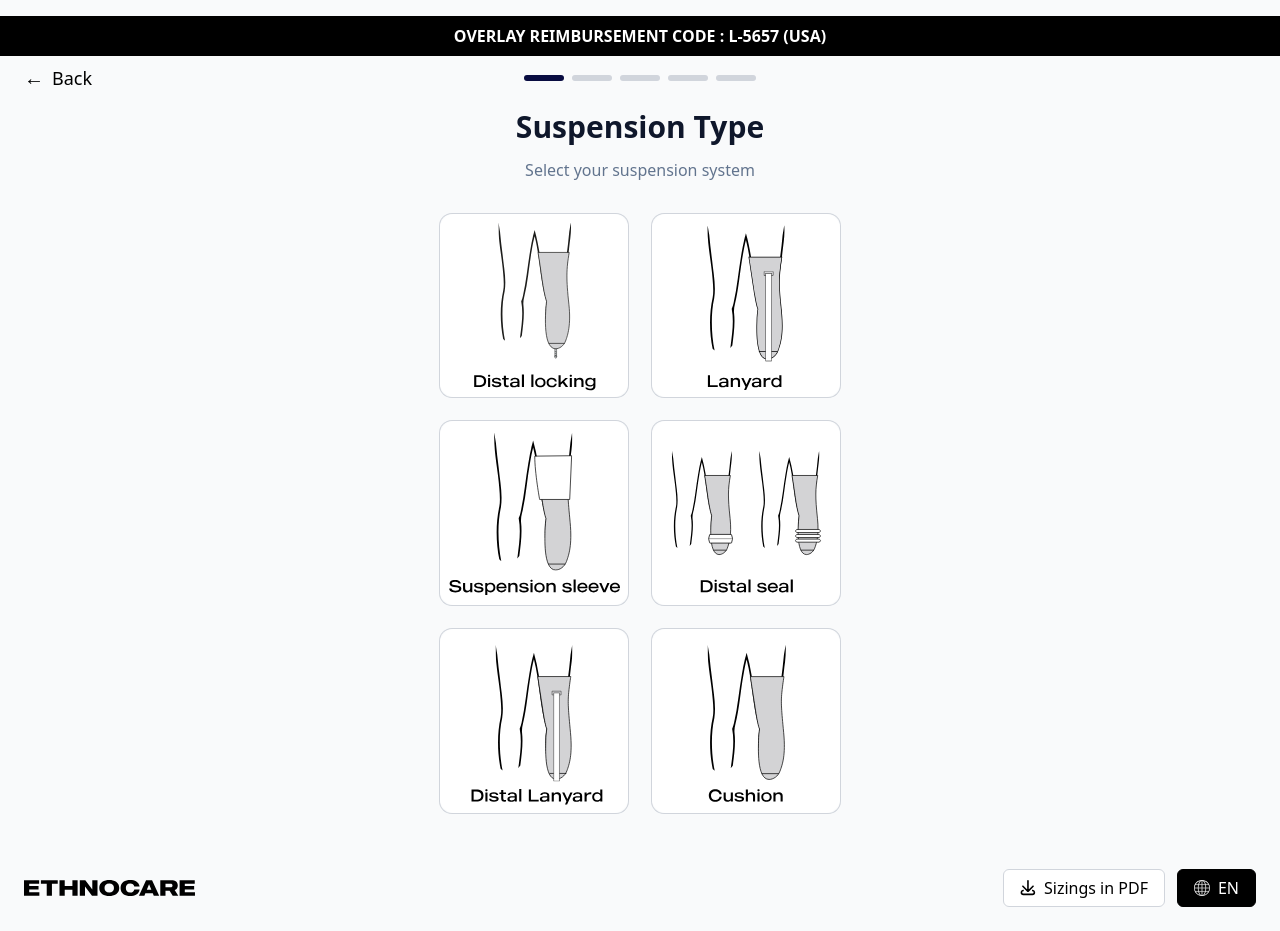
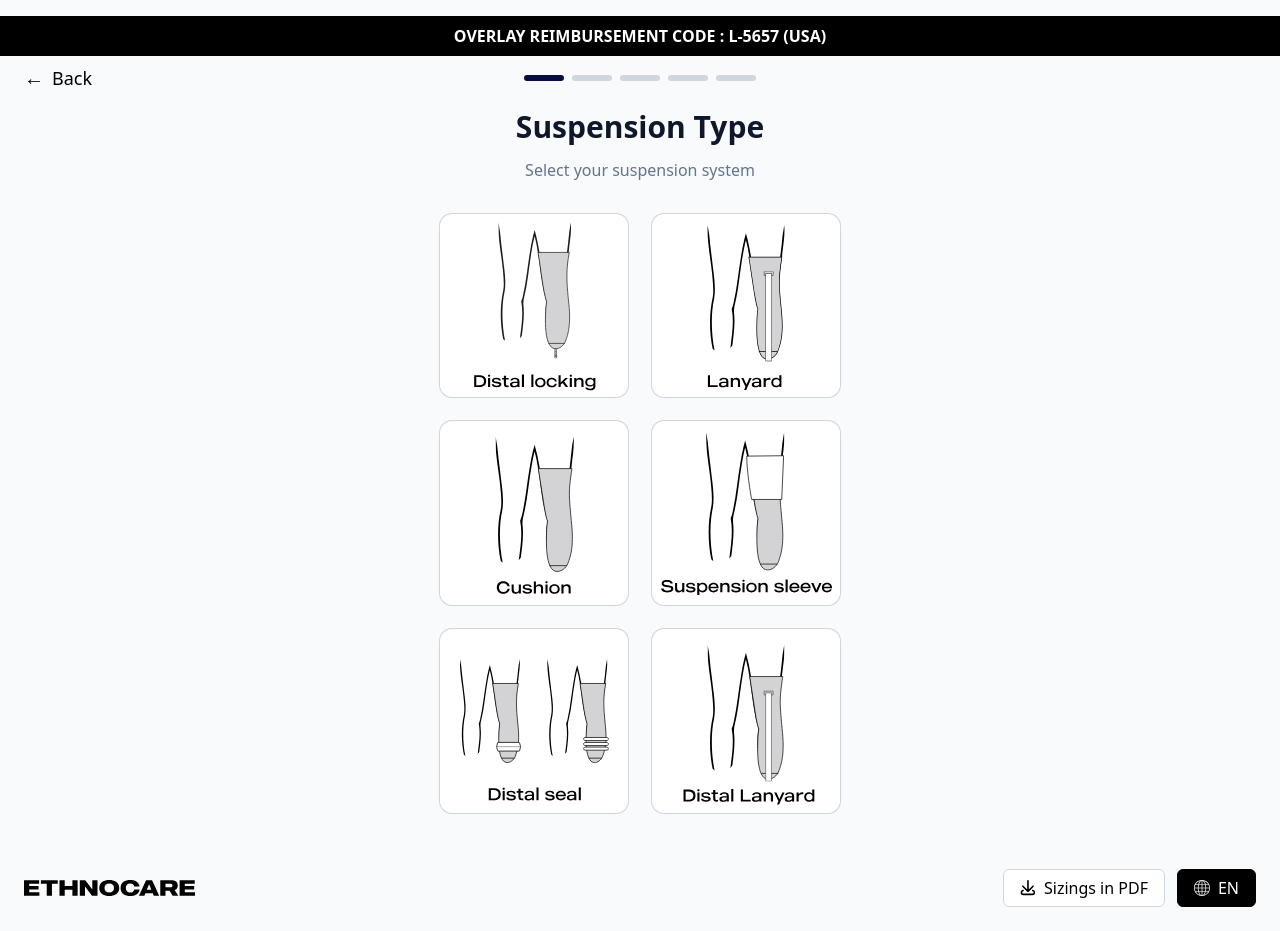
Before and after one commit to EthnoDev/ethnocare-online-tool, a React (Vite) app: page /sizing/TTsuspension in a window 1280 px wide. Built offline with nearby package versions, Linux system fonts and the light colour scheme.

Commit message:
only 1 lanyard for Underlay

```diff
--- a/src/pages/sizing/overlay/TT/SuspensionSelection.jsx
+++ b/src/pages/sizing/overlay/TT/SuspensionSelection.jsx
@@ -1,4 +1,3 @@
-// src/pages/assistance/overlay/TT/SuspensionSelection.jsx
 import { useNavigate } from "react-router-dom";
 import { useState } from "react";
 import { useTranslation } from "react-i18next";
@@ -58,17 +57,22 @@ export default function SuspensionSelection() {
   const product = localStorage.getItem("product");
   const isUnderlay = product === "Underlay";
 
-  const options = [
+  const rawOptions = [
     { id: "TT-locking", tKey: "tt-locking" },
     { id: "TT-lanyard", tKey: "tt-lanyard" },
+    { id: "TT-cushion", tKey: "tt-cushion" },
     { id: "TT-suspension-sleeve", tKey: "tt-suspension-sleeve" },
     { id: "TT-distal-seal", tKey: "tt-distal-seal" },
     { id: "TT-distal-lanyard", tKey: "tt-distal-lanyard" },
-    { id: "TT-cushion", tKey: "tt-cushion" },
-  ].map((o) => ({
-    ...o,
-    src: TT_IMAGES[o.tKey]?.[lang] || TT_IMAGES[o.tKey]?.en,
-  }));
+  ];
+
+  // Filter out distal lanyard if product is Underlay, then map images
+  const options = rawOptions
+    .filter((o) => !(isUnderlay && o.id === "TT-distal-lanyard"))
+    .map((o) => ({
+      ...o,
+      src: TT_IMAGES[o.tKey]?.[lang] || TT_IMAGES[o.tKey]?.en,
+    }));
 
   const handleSelect = (optionId) => {
     if (selected) return;
```
